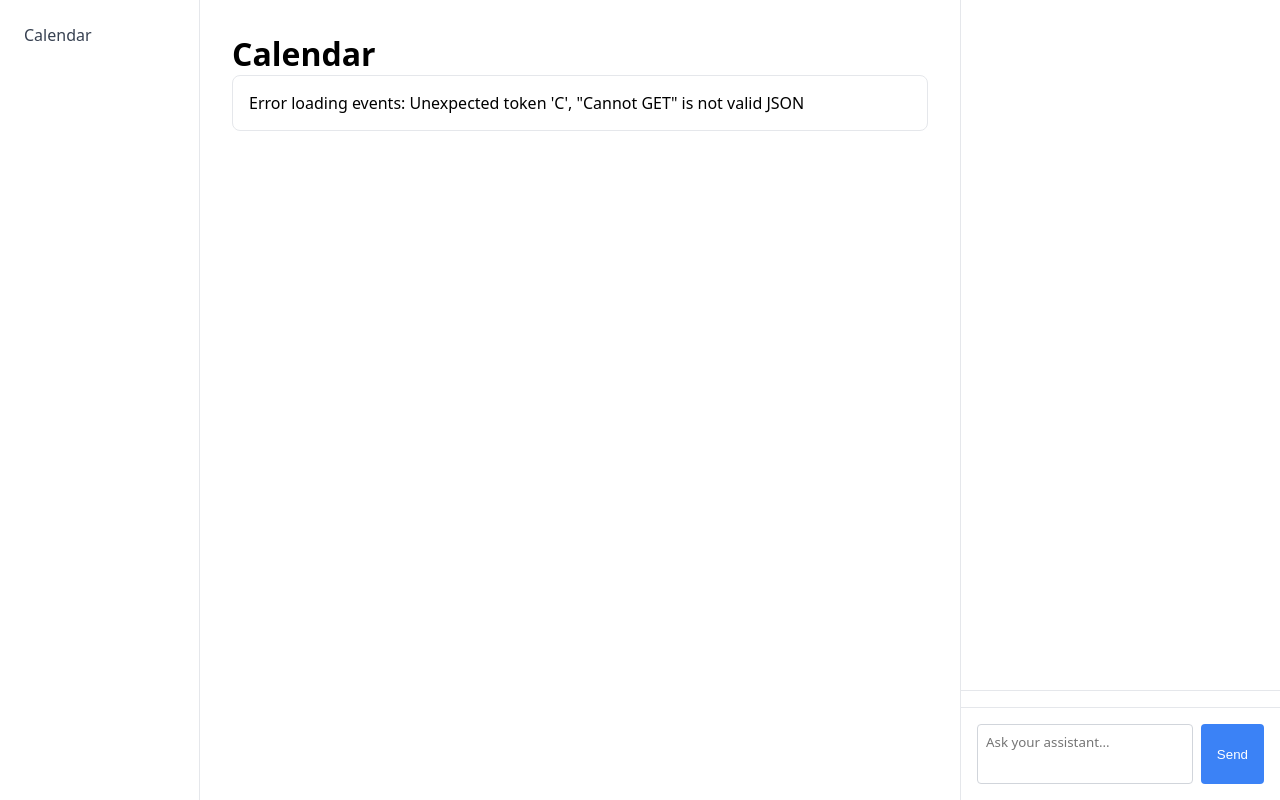
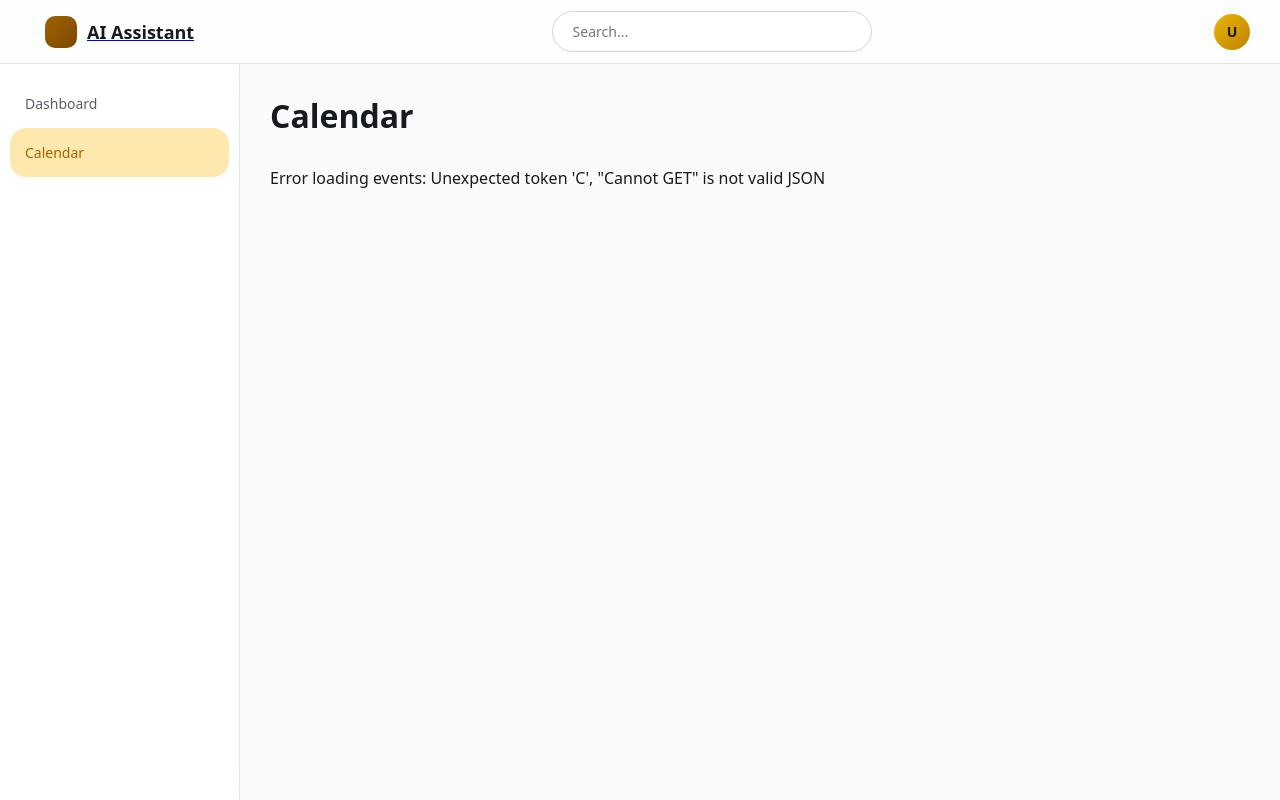
Before and after one commit to Damon1o/F.R.I.D.A.Y., a Flask app: page /calendar in a window 1280 px wide. Run offline with Flask 3, Linux system fonts and the light colour scheme.

Commit message:
Rewrite base.html as topbar/sidebar/content app shell, add minimal dashboard route

```diff
--- a/app.py
+++ b/app.py
@@ -19,6 +19,12 @@ def create_app(config_overrides: dict | None = None) -> Flask:
         pass
 
     try:
+        from pages.dashboard.routes import dashboard_bp
+        app.register_blueprint(dashboard_bp)
+    except ImportError:
+        pass
+
+    try:
         from pages.chat.routes import chat_bp
         app.register_blueprint(chat_bp)
     except ImportError:
--- a/templates/base.html
+++ b/templates/base.html
@@ -2,27 +2,40 @@
 <html lang="en">
 <head>
   <meta charset="utf-8">
+  <meta name="viewport" content="width=device-width, initial-scale=1">
   <title>{% block title %}AI Assistant{% endblock %}</title>
-  <link rel="stylesheet" href="{{ url_for('static', filename='css/style.css') }}">
+  <link rel="stylesheet" href="{{ url_for('static', filename='css/tokens.css') }}">
+  <link rel="stylesheet" href="{{ url_for('static', filename='css/depth.css') }}">
+  <link rel="stylesheet" href="{{ url_for('static', filename='css/dashboard.css') }}">
+  {% block extra_css %}{% endblock %}
 </head>
 <body data-active-page="{{ active_page }}">
-  <div class="layout">
+  <div class="app-layout">
+    <header class="top-bar">
+      <div class="top-bar-left">
+        <a href="{{ url_for('dashboard.dashboard_page') }}" class="logo">
+          <span class="logo-mark"></span>
+          <span class="logo-text">AI Assistant</span>
+        </a>
+      </div>
+      <div class="global-search">
+        <input class="search-input" type="text" placeholder="Search..." disabled>
+      </div>
+      <div class="top-bar-right">
+        <span class="user-avatar-placeholder">U</span>
+      </div>
+    </header>
     <nav class="sidebar">
-      <a href="{{ url_for('calendar.calendar_page') }}">Calendar</a>
+      <a href="{{ url_for('dashboard.dashboard_page') }}"
+         class="nav-item {{ 'active' if active_page == 'dashboard' else '' }}">Dashboard</a>
+      <a href="{{ url_for('calendar.calendar_page') }}"
+         class="nav-item {{ 'active' if active_page == 'calendar' else '' }}">Calendar</a>
     </nav>
-    <main class="page-content">
+    <main class="content-area">
       {% block content %}{% endblock %}
     </main>
-    <aside class="chat-panel">
-      <div id="chat-messages" class="chat-messages"></div>
-      <div id="token-usage" class="token-usage"></div>
-      <form id="chat-form">
-        <textarea id="chat-input" placeholder="Ask your assistant..."></textarea>
-        <button type="submit">Send</button>
-      </form>
-    </aside>
   </div>
-  <script src="{{ url_for('static', filename='js/chat.js') }}"></script>
+  <script src="{{ url_for('static', filename='js/chat-widget.js') }}"></script>
   {% block scripts %}{% endblock %}
 </body>
 </html>
--- /dev/null
+++ b/templates/dashboard.html
@@ -0,0 +1,6 @@
+{% extends "base.html" %}
+{% block title %}Dashboard{% endblock %}
+{% set active_page = "dashboard" %}
+{% block content %}
+  <p>Dashboard</p>
+{% endblock %}
```
Also changed, not shown: pages/dashboard/routes.py (added, +8 -0 lines), tests/test_dashboard.py (added, +3 -0 lines), pages/dashboard/__init__.py (added).
